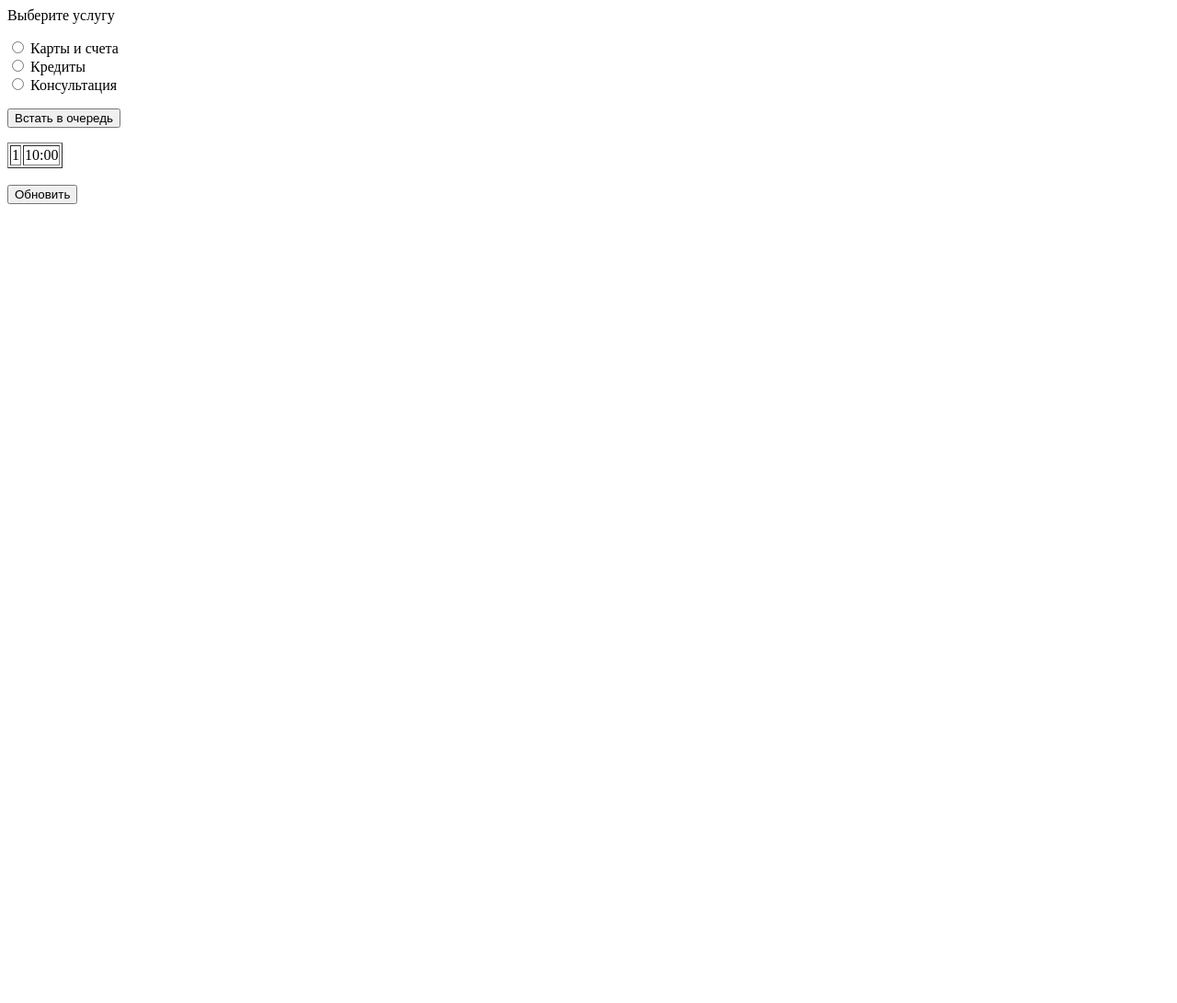
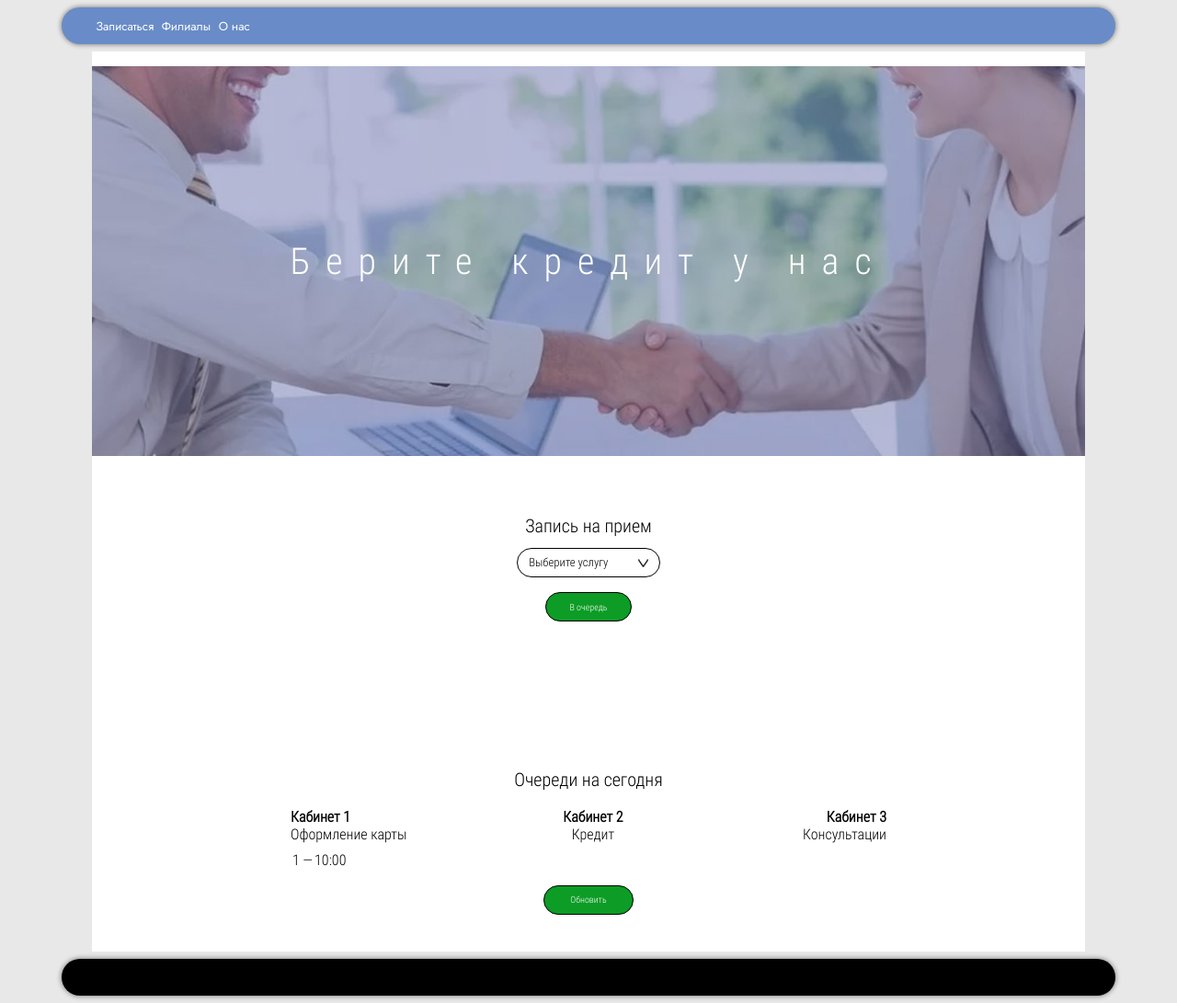
Before and after one commit to anast3/pyramid_Web, a Python web app: template pyramid_Web/templates/main.jinja2 in a window 1280 px wide. Shown: the whole page at 92% size. Before the commit the page ends 222 px from the top, so only its background shows below. Run offline with Jinja, Linux system fonts and the light colour scheme; the template is opened without the code that fills it: most values are stand-ins (such as "Sample title", 1, 10 or a date in 2020).

Commit message:
Сделана верстка + стилизация сайта

```diff
--- /dev/null
+++ b/pyramid_Web/static/css/index.css
@@ -0,0 +1,114 @@
+* {
+	margin: 0;
+	padding: 0;
+	box-sizing: border-box;
+	font-family: 'RobotoCondensed Light';
+}
+
+@font-face {
+	font-family: 'Jost';
+	src: url(../fonts/Jost-VariableFont_wght.ttf);
+}
+
+@font-face {
+	font-family: 'RobotoCondensed Light';
+	src: url(../fonts/RobotoCondensed-Light.ttf);
+}
+
+@font-face {
+	font-family: 'RobotoCondensed Regular';
+	src: url(../fonts/RobotoCondensed-Regular.ttf);
+}
+
+ul, li {
+	list-style: none;
+}
+
+a {
+	text-decoration: none;
+}
+
+body, html {
+	background-color: #e8e8e8;
+}
+
+.page {
+	min-height: 100vh;
+	display: flex;
+	flex-direction: column;
+	margin: 0 5.2083333%;
+}
+
+header, footer {
+	width: 100%;
+	height: 5vh;
+	border-radius: 50px;
+	box-shadow: 0 0 5px 1px #8d8d8e;
+}
+
+header {
+	background-color: #698cc8;
+	margin-top: 1vh;
+	padding-left: 2.9069%;
+}
+
+header ul {
+	height: 100%;
+	display: flex;
+	align-items: center;
+	width: 15.8023%;
+	justify-content: space-around;
+}
+
+header a {
+	color: #fff;
+	font-family: 'Jost';
+	font-size: 1em;
+}
+
+header a::after {
+  content: '';
+  width: 0px;
+  height: 1px;
+  display: block;
+  background: #fff;
+  transition: 300ms;
+}
+
+header a:hover::after {
+	width: 100%;
+}
+
+.main_content {
+	width: 94.18604%;
+	margin: 0 auto;
+	margin-top: 1vh;
+	margin-bottom: 1vh;
+	background-color: #fff;
+	min-height: 86vh;
+	padding-bottom: 5vh;
+}
+
+footer {
+	background-color: #000;
+	margin-top: auto;
+	margin-bottom: 1vh;
+}
+
+@media screen and (max-width: 1650px) {
+	header a {
+		font-size: 0.938em;
+	}
+}
+
+@media screen and (max-width: 1336px) {
+	header a {
+		font-size: 0.875em;
+	}
+}
+
+@media screen and (max-width: 1280px) {
+	header a {
+		font-size: 0.813em;
+	}
+}
--- /dev/null
+++ b/pyramid_Web/static/css/main.css
@@ -0,0 +1,165 @@
+.banner {
+	height: 53vh;
+	width: 100%;
+	margin-top: 2vh;
+	background: url(../img/banner-img1.jpg) center no-repeat;
+	background-size: cover;
+	text-align: center;
+	display: table;
+	margin-bottom: 8vh;
+}
+
+#banner_text {
+	color: #fff;
+	display: table-cell;
+	vertical-align: middle;
+	font-size: 4.375em;
+	letter-spacing: 17px;
+}
+
+.registration {
+  text-align: center;
+  max-height: 195px;
+  width: 14.5185%;
+  margin: 0 auto;
+}
+
+.registration h1 {
+	font-weight: lighter;
+	margin-bottom: 1.5vh;
+}
+
+.registration select {
+	width: 100%;
+	height: 4vh;
+	padding: 0 8%;
+	outline: none;
+	font-size: 1em;
+	margin-bottom: 2vh;
+	-webkit-appearance: none;
+	-moz-appearance: none;
+	appearance: none;
+	background-color: #fff;
+	position: relative;
+	background: url(../img/arrow.png) right no-repeat;
+	background-position-x: 92%;
+	border-radius: 25px;
+	border: 1px solid black;
+	cursor: pointer;
+}
+
+input[type="submit"] {
+	height: 4vh;
+	width: 60%;
+	border-radius: 25px;
+	border: 1px solid black;
+	background-color: #0d9c26;
+	color: white;
+	font-size: 0.925em;
+	outline: none;
+	transition: background-color .5s linear;
+	cursor: pointer;
+}
+
+.registration .response {
+	color: black;
+	margin-top: 2vh;
+}
+
+.post_registration {
+	width: 60%;
+	margin: 20vh auto 0 auto;
+}
+
+.post_registration h1 {
+	text-align: center;
+	font-weight: lighter;
+	margin-bottom: 3%;
+}
+
+.post_registration .tables,
+.post_registration .cabinets {
+	width: 100%;
+	display: flex;
+	height: 100%;
+	justify-content: space-between;
+}
+
+.post_registration .cabinets {
+	margin-bottom: 1%;
+}
+
+.post_registration .cabinet {
+	font-weight: bolder;
+}
+
+.post_registration .service {
+	font-weight: lighter;
+}
+
+.post_registration .cabinet:nth-child(2) {
+	text-align: center;
+	padding-right: 2vw;
+}
+
+.post_registration .cabinet:nth-child(3) {
+	text-align: right;
+}
+
+.post_registration .tables {
+	margin-bottom: 2vh;
+}
+
+.post_registration input[type="submit"] {
+	width: 15%;
+	display: block;
+	margin: 0 auto;
+}
+
+@media screen and (max-width: 1650px) {
+	#banner_text {
+		font-size: 3.5em;
+	}
+	.registration h1,
+	.post_registration h1 {
+		font-size: 1.5em;
+	}
+	input[type="submit"] {
+		font-size: 0.825em;
+	}
+	.registration select {
+		font-size: 0.9em;
+	}
+}
+
+@media screen and (max-width: 1336px) {
+	#banner_text {
+		font-size: 3em;
+	}
+	.registration h1,
+	.post_registration h1 {
+		font-size: 1.45em;
+	}
+	input[type="submit"] {
+		font-size: 0.725em;
+	}
+	.registration select {
+		font-size: 0.85em;
+	}
+}
+
+@media screen and (max-width: 1280px) {
+	#banner_text {
+		font-size: 2.5em;
+	}
+	.registration h1,
+	.post_registration h1 {
+		font-size: 1.25em;
+	}
+	input[type="submit"] {
+		font-size: 0.625em;
+	}
+	.registration select {
+		font-size: 0.8em;
+	}
+}
--- a/pyramid_Web/templates/index.jinja2
+++ b/pyramid_Web/templates/index.jinja2
@@ -1,12 +1,28 @@
 <!DOCTYPE html>
-<html lang="en">
+<html lang="ru">
 <head>
 	<meta charset="UTF-8">
 	<meta name="viewport" content="width=device-width, initial-scale=1.0">
 	<title>Document</title>
+	<link rel="stylesheet" href="../static/css/index.css">
+	{% block css %}
+	{% endblock css %}
 </head>
 <body>
-	{% block content %}
-	{% endblock content %}
+	<div class="page">
+		<header>
+			<ul>
+				<li><a href="/">Записаться</a></li>
+				<li><a href="#">Филиалы</a></li>
+				<li><a href="#">О нас</a></li>
+			</ul>
+		</header>
+		<div class="main_content">
+			{% block content %}
+			{% endblock content %}
+		</div>
+		<footer>
+		</footer>
+	</div>
 </body>
 </html>
--- a/pyramid_Web/templates/main.jinja2
+++ b/pyramid_Web/templates/main.jinja2
@@ -1,47 +1,57 @@
+{% extends "index.jinja2" %}
+
+{% block css %}<link rel="stylesheet" href="../static/css/main.css">{% endblock css %}
+
 {% block content %}
-<div class="content">
+<div class="banner">
+  <span id="banner_text">Берите кредит у нас</span>
+</div>
+<div class="registration">
+  <h1>Запись на прием</h1>
   <form action="/register" method="POST">
-  <p>Выберите услугу</p>
-    <div>
-        <input type="radio" name="service" id="service-card" value="0">
-        <label for="service-card">Карты и счета</label>
-    </div>
-    <div>
-        <input type="radio" name="service" id="service-credit" value="1">
-        <label for="service-credit">Кредиты</label>
-    </div>
-    <div>
-        <input type="radio" name="service" id="service-consult" value="2">
-        <label for="service-consult">Консультация</label>
-    </div>
-    <p><input type="submit" value="Встать в очередь"></p>
+    <select name="service">
+      <option value="" disabled selected hidden>Выберите услугу</option>
+      <option value="0">Оформить кредит</option>
+      <option value="1">Взять кредит</option>
+      <option value="2">Консультация</option>
+    </select>
+    <br>
+    <input type="submit" value="В очередь"></p>
   </form>
 
   {% if try %}
       {% if success %}
-        <p class="response">Ваш номер: {{ record.id }}</p>
-        <p class="response">Ваше время: {{ record.time.strftime("%H:%M") }}</p>
-          <p class="response">Ваше место в очереди: {{ number }}</p>
+      <div class="response">
+        <p>Ваш номер: {{ record.id }}</p>
+        <p>Ваше время: {{ record.time.strftime("%H:%M") }}</p>
+        <p>Ваше место в очереди: {{ number }}</p>
       {% else %}
-        <p class="response">Записи на сегодня нет.</p>
+        <p>Записи на сегодня нет.</p>
       {% endif %}
+      </div>
   {% endif %}
-
+</div>
+<div class="post_registration">
+  <h1>Очереди на сегодня</h1>
+  <div class="cabinets">
+    <span class="cabinet">Кабинет 1<br><span class="service">Оформление карты</span></span>
+    <span class="cabinet">Кабинет 2<br><span class="service">Кредит</span></span>
+    <span class="cabinet">Кабинет 3<br><span class="service">Консультации</span></span>
+  </div>
+  <div class="tables">
   {% for list in lists %}
-      <table border="1px">
-      {% for record in list %}
-          <tr>
-          <td>{{ record.id}}</td>
+    <table>
+    {% for record in list %}
+        <tr>
+          <td>{{ record.id }} —</td>
           <td>{{ record.time.strftime("%H:%M") }}</td>
-          </tr>
-      {% endfor %}
-      </table>
-      <br>
+        </tr>
+    {% endfor %}
+    </table>
   {% endfor %}
-
+  </div>
   <form action="/" method="GET">
       <input type="submit" value="Обновить">
   </form>
-
 </div>
 {% endblock content %}
```
Also changed, not shown: pyramid_Web/static/css/theme.css (added, +154 -0 lines), pyramid_Web/static/fonts/Jost-VariableFont_wght.ttf (added), pyramid_Web/static/fonts/RobotoCondensed-Light.ttf (added), pyramid_Web/static/fonts/RobotoCondensed-Regular.ttf (added), pyramid_Web/static/img/arrow.png (added), pyramid_Web/static/img/banner-img1.jpg (added), pyramid_Web/static/img/banner-img2.jpg (added), pyramid_Web/static/img/banner-img3.jpg (added).
